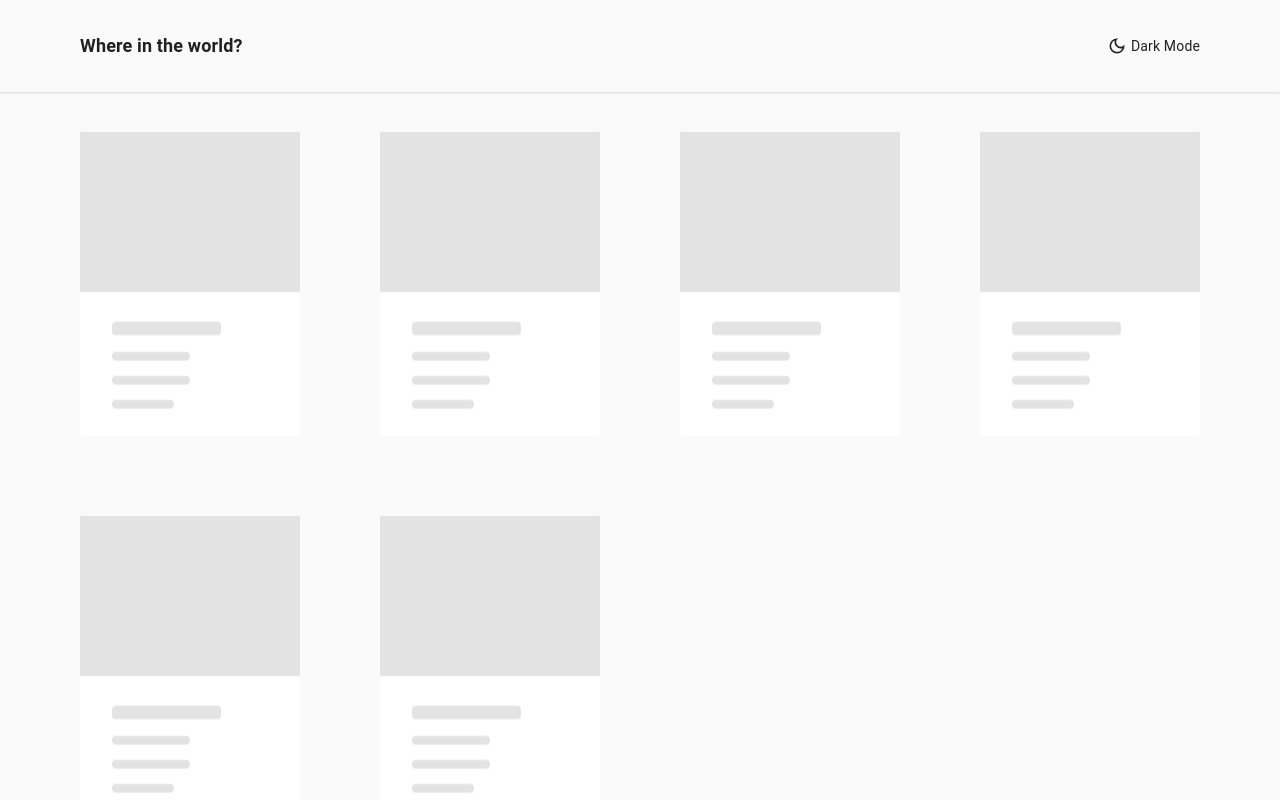
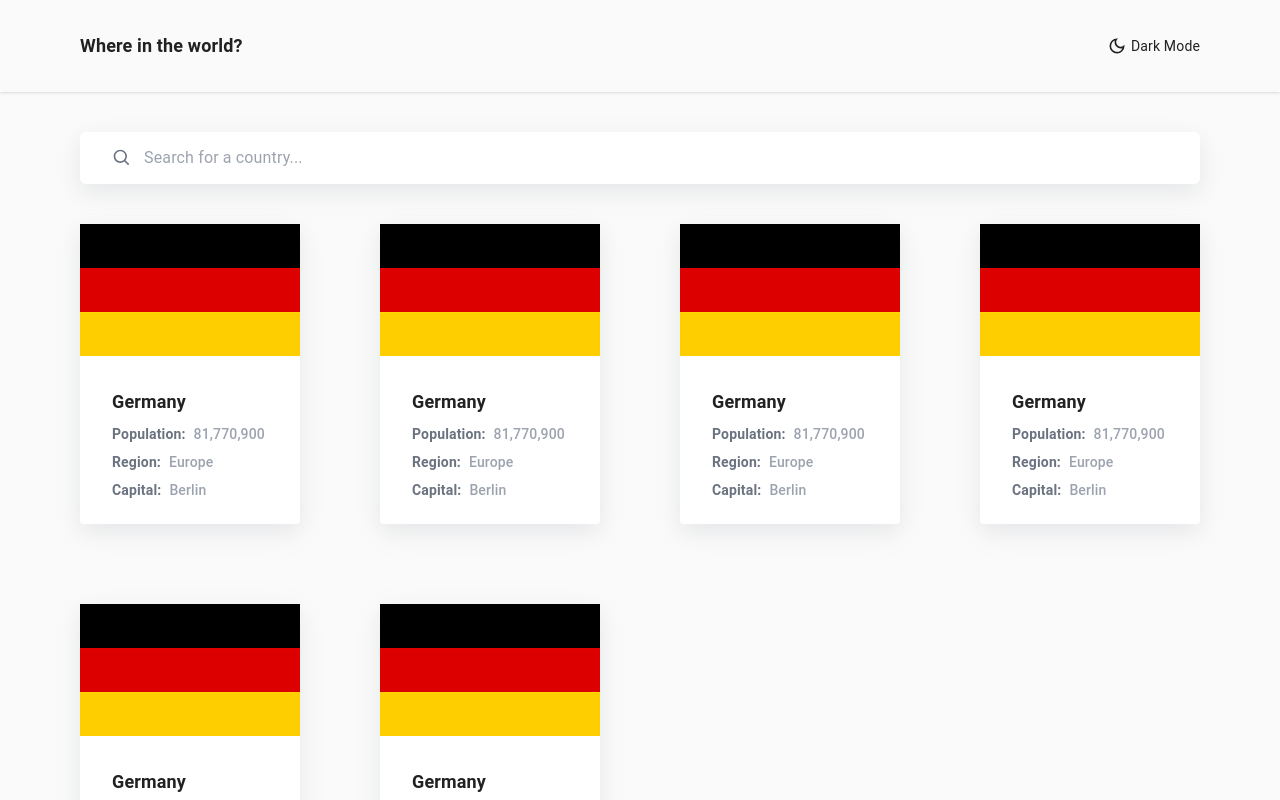
Before and after one commit to Tana00/bumpa-assessment, a React (Vite) app: page / in a window 1280 px wide. Shown: the top 800 px of the page. Built offline with nearby package versions, Linux system fonts and the light colour scheme.

Commit message:
implement searchbar component

```diff
--- a/src/App.tsx
+++ b/src/App.tsx
@@ -1,12 +1,25 @@
+import { ChangeEvent, useState } from "react";
 import ThemeProviderWrapper from "contexts";
-import { Card, Master } from "components";
+import { Card, Master, SearchBar } from "components";
 import "./App.css";
 
 function App() {
+  const [searchTerm, setSearchTerm] = useState("");
+
+  const handleSearch = (event: ChangeEvent<HTMLInputElement>) => {
+    setSearchTerm(event.target.value);
+  };
   return (
     <ThemeProviderWrapper>
       <Master>
-        <Card />
+        <div className="my-10">
+          <SearchBar
+            placeholder="Search for a country..."
+            onChange={handleSearch}
+            value={searchTerm}
+          />
+          <Card />
+        </div>
       </Master>
     </ThemeProviderWrapper>
   );
--- a/src/components/card.tsx
+++ b/src/components/card.tsx
@@ -5,7 +5,7 @@ export const Card = () => {
     <div className="my-10">
       <div className="grid grid-cols-2 lg:grid-cols-3 xl:grid-cols-4 gap-20">
         {[...Array(6)].map((_item, i) => (
-          <CardItemSkeleton key={i} />
+          <CardItem key={i} />
         ))}
       </div>
     </div>
--- a/src/components/index.ts
+++ b/src/components/index.ts
@@ -2,3 +2,4 @@ export * from "./layout";
 export * from "./cardItem";
 export * from "./Card";
 export * from "./skeletons";
+export * from "./search";
--- /dev/null
+++ b/src/components/search.tsx
@@ -0,0 +1,23 @@
+import { ChangeEvent } from "react";
+import { BiSearch } from "react-icons/bi";
+
+interface SearchBarProps {
+  placeholder: string;
+  onChange: (event: ChangeEvent<HTMLInputElement>) => void;
+  value: string;
+}
+
+export const SearchBar = ({ placeholder, onChange, value }: SearchBarProps) => {
+  return (
+    <div className="flex items-center border-none rounded-md px-2 py-1 bg-white shadow-sm">
+      <BiSearch className="text-gray-500 ml-6 text-xl" />
+      <input
+        className="flex-1 appearance-none bg-transparent border-none w-full text-gray-700 mr-3 p-3 leading-tight focus:outline-none"
+        type="text"
+        placeholder={placeholder}
+        onChange={onChange}
+        value={value}
+      />
+    </div>
+  );
+};
```
